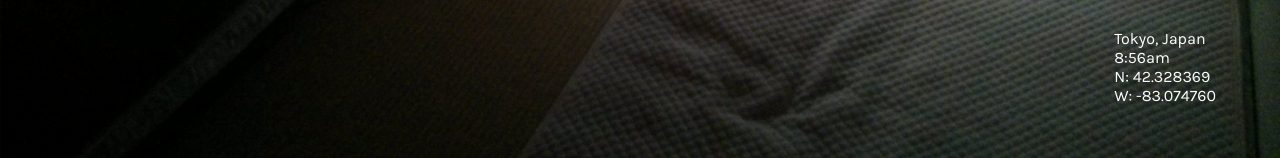
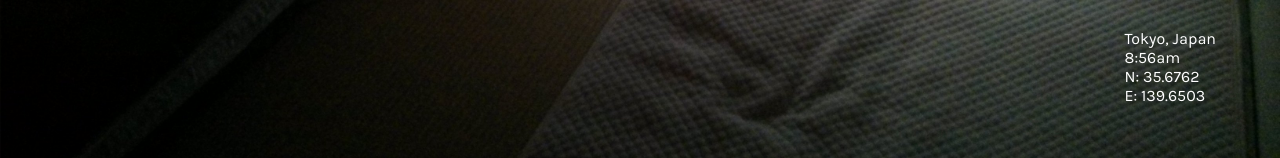
Before and after one commit to philchapdelaine/Photographs, a Gatsby site: page / in a window 1280 px wide. Shown: the part 630-788 px from the top of the page. Built offline with nearby package versions, Linux system fonts and the light colour scheme; Gatsby itself is replaced by a stand-in of ours.

Commit message:
added lat lon

```diff
--- a/src/components/content.js
+++ b/src/components/content.js
@@ -17,8 +17,11 @@ const pictures = [
         name: "'Going Going Home'",
         textColour: "white",
         image: sign,
-        location: "Onomichi, Japan",
-        time: "2:08pm"
+        location: "Ikuchijima, Japan",
+        time: "2:08pm",
+        lat: "N: 34.2928",
+        lon: "E: 133.1069"
+
     },
     {
         inactive: "002",
@@ -26,7 +29,9 @@ const pictures = [
         textColour: "white",
         image: mels,
         location: "Osaka, Japan",
-        time: "10:26pm"
+        time: "10:26pm",
+        lat: "N: 34.6937",
+        lon: "E: 135.5023"
     },
     {
         inactive: "003",
@@ -34,7 +39,9 @@ const pictures = [
         textColour: "white",
         image: ryokan,
         location: "Tokyo, Japan",
-        time: "8:56am"
+        time: "8:56am",
+        lat: "N: 35.6762",
+        lon: "E: 139.6503"
     },
     {
         inactive: "004",
@@ -42,7 +49,9 @@ const pictures = [
         textColour: "white",
         image: boat,
         location: "Innoshima, Japan",
-        time: "2:43pm"
+        time: "2:43pm",
+        lat: "N: 34.3218",
+        lon: "E: 133.1650"
     },
     {
         inactive: "005",
@@ -50,7 +59,9 @@ const pictures = [
         textColour: "white",
         image: montreal_shop,
         location: "Montreal, Canada",
-        time: "10:32pm"
+        time: "10:32pm",
+        lat: "N: 45.5019",
+        lon: "E: 73.5674"
     },
     {
         inactive: "006",
@@ -58,7 +69,9 @@ const pictures = [
         textColour: "white",
         image: lake,
         location: "Nelson, Canada",
-        time: "3:05pm"
+        time: "3:05pm",
+        lat: "N: 49.4928",
+        lon: "W: 117.2948"
     },
     {
         inactive: "007",
@@ -66,15 +79,19 @@ const pictures = [
         textColour: "white",
         image: bridge,
         location: "Imabari, Japan",
-        time: "11:14pm"
+        time: "11:14pm",
+        lat: "N: 34.0662",
+        lon: "E: 132.9978"
     },
     {
         inactive: "008",
         name: "'H Jungle With T'",
         textColour: "white",
         image: beach,
-        location: "Onomichi, Japan",
-        time: "3:37pm"
+        location: "Oshima, Japan",
+        time: "3:37pm",
+        lat: "N: 41.5075",
+        lon: "E: 139.3542"
     }
 ];
 
@@ -105,8 +122,8 @@ const Content = () => {
             <div className='description-container'>
                 <div>{pictures[active].location}</div>
                 <div>{pictures[active].time}</div>
-                <div>N: 42.328369</div>
-                <div>W: -83.074760</div>
+                <div>{pictures[active].lat}</div>
+                <div>{pictures[active].lon}</div>
             </div>
             <div>
                 <img
```
